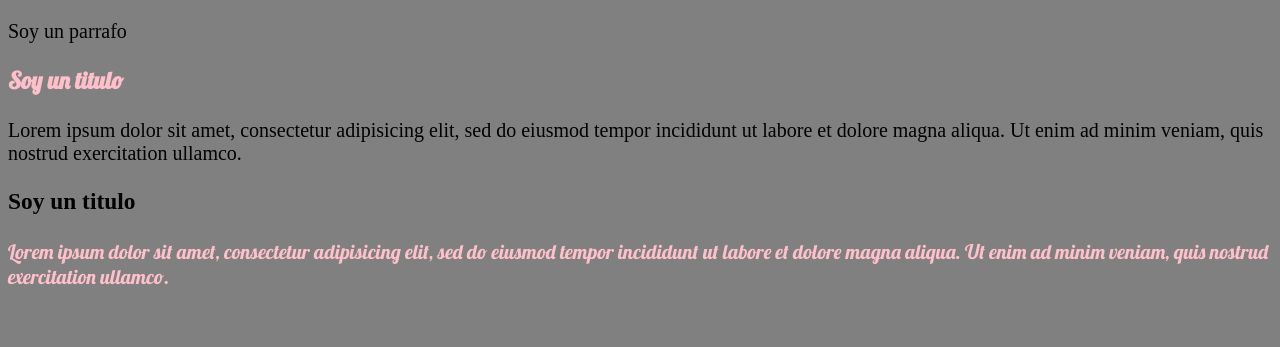
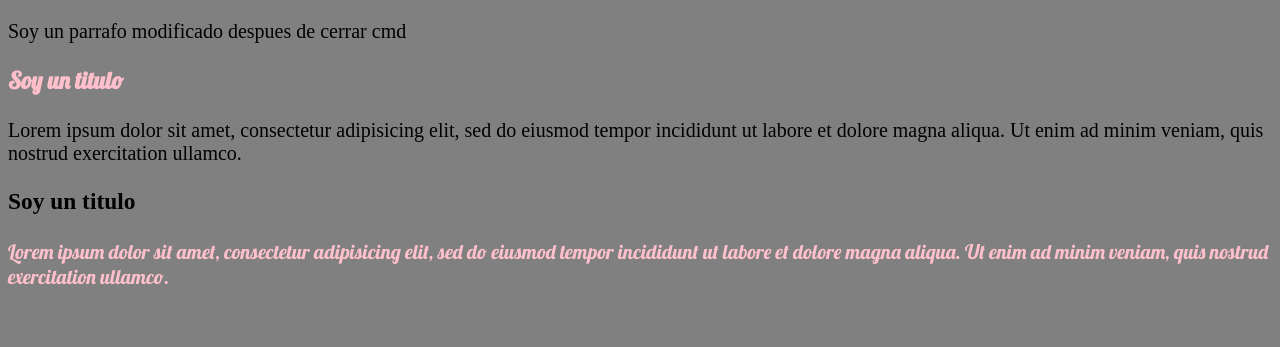
Before and after one commit to brunmontano/project_3, a plain HTML site: page index.html in a window 1280 px wide. Shown: the top 347 px of the page. Drawn offline with nearby package versions, Linux system fonts and the light colour scheme.

Commit message:
despues de cerrar cmd

```diff
--- a/index.html
+++ b/index.html
@@ -8,7 +8,7 @@
 	<link rel="stylesheet" type="text/css" href="http://code.ionicframework.com/ionicons/2.0.1/css/ionicons.min.css">
 </head>
 <body>
-	<p>Soy un parrafo</p>
+	<p>Soy un parrafo modificado despues de cerrar cmd</p>
 
 	<article>
 		<h3 class="color-rosa">Soy un titulo</h3>
```
